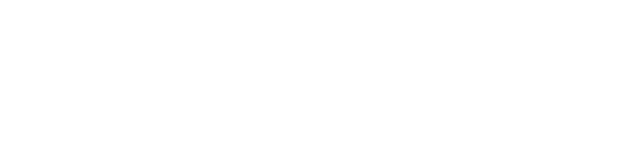
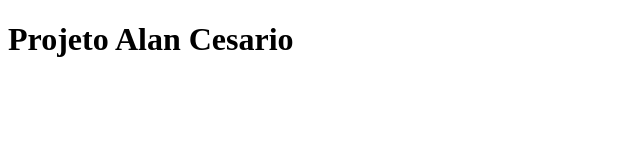
Before and after one commit to alanmatoso/curso-git, a plain HTML site: page index.html in a window 1280 px wide. Shown: the whole page, without its empty margins (0-640 px from the left). Drawn offline with Linux system fonts and the light colour scheme.

```diff
--- a/index.html
+++ b/index.html
@@ -2,6 +2,7 @@
 <html>
 <head>
 	<title></title>
+	<h1>Projeto Alan Cesario</h1>
 </head>
 <body>
 
```
